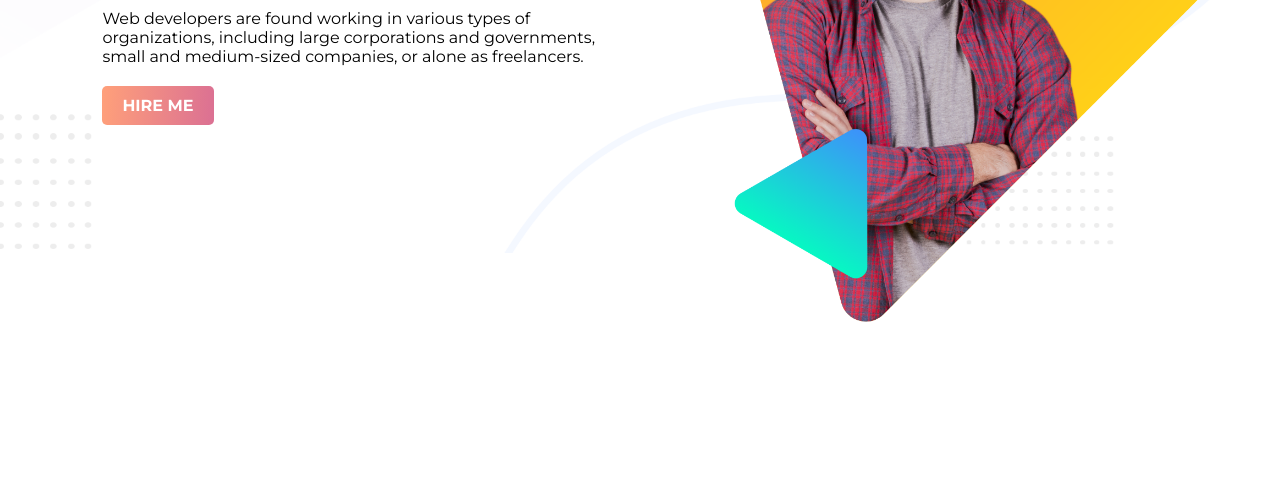
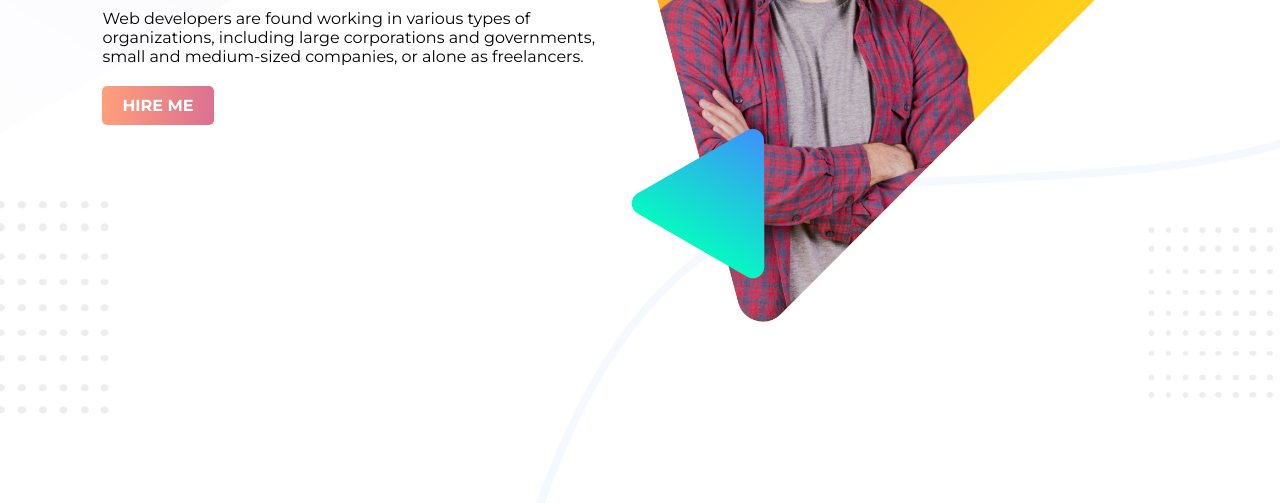
Before and after one commit to mahadirahman/personal-website, a plain HTML site: page index.html in a window 1280 px wide. Shown: the part 347-850 px from the top of the page. Before the commit the page ends 800 px from the top, so only its background shows below. Drawn offline with Linux system fonts and the light colour scheme.

Commit message:
first section fenish

```diff
--- a/index.html
+++ b/index.html
@@ -15,7 +15,7 @@
             <p>Web developers are found working in various types of organizations, including large corporations and governments, small and medium-sized companies, or alone as freelancers.</p>
             <a class="sty-btn" href="">Hire me</a>
         </div>
-        <div class="half-width">
+        <div class="half-width2">
             <img src="img/peter.png" alt="">
         </div>
     </section>
--- a/style.css
+++ b/style.css
@@ -16,7 +16,7 @@ h2{
 .sec-bg{
     background-image: url("img/header-bg.png");
     background-repeat: no-repeat;
-    height: 600px;
+    height: 850px;
     width: 100%;
     background-size: cover;
 }
@@ -26,10 +26,15 @@ h2{
     padding-top: 10%;
     padding-left: 8%;
 }
+.half-width2{
+    width: 40%;
+    float: left;
+    padding-top: 10%;
+}
 .half-width p {
     padding-bottom: 30px;
 }
-.half-width img {
+.half-width2 img {
     width: 100%;
 }
 .sty-btn{
```
